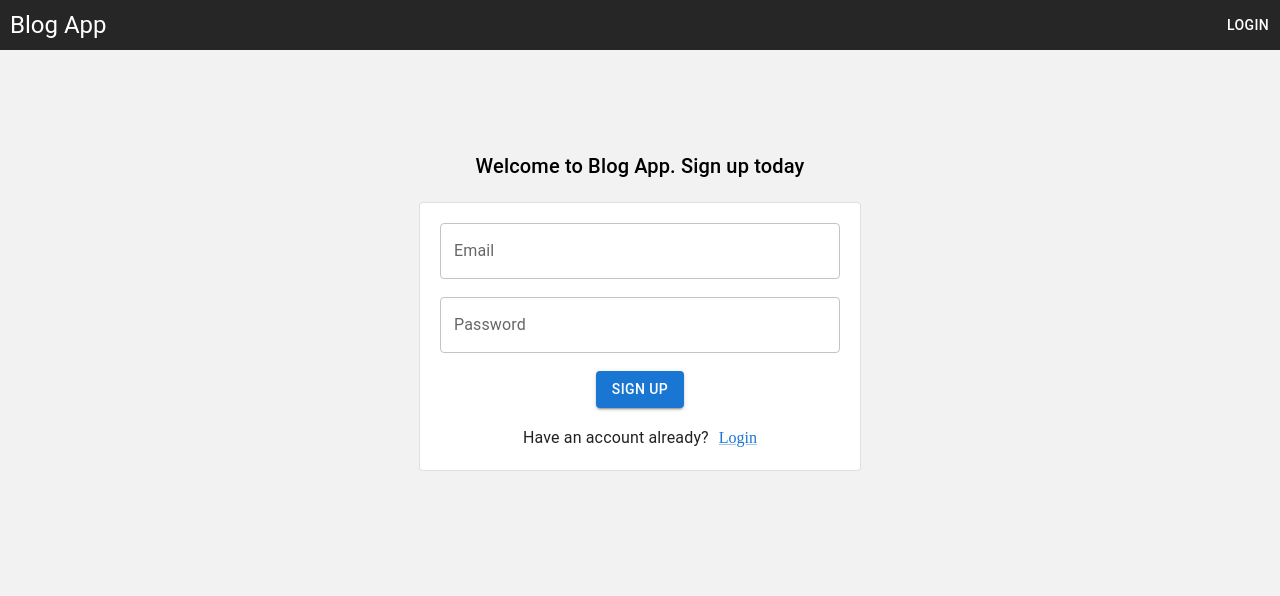
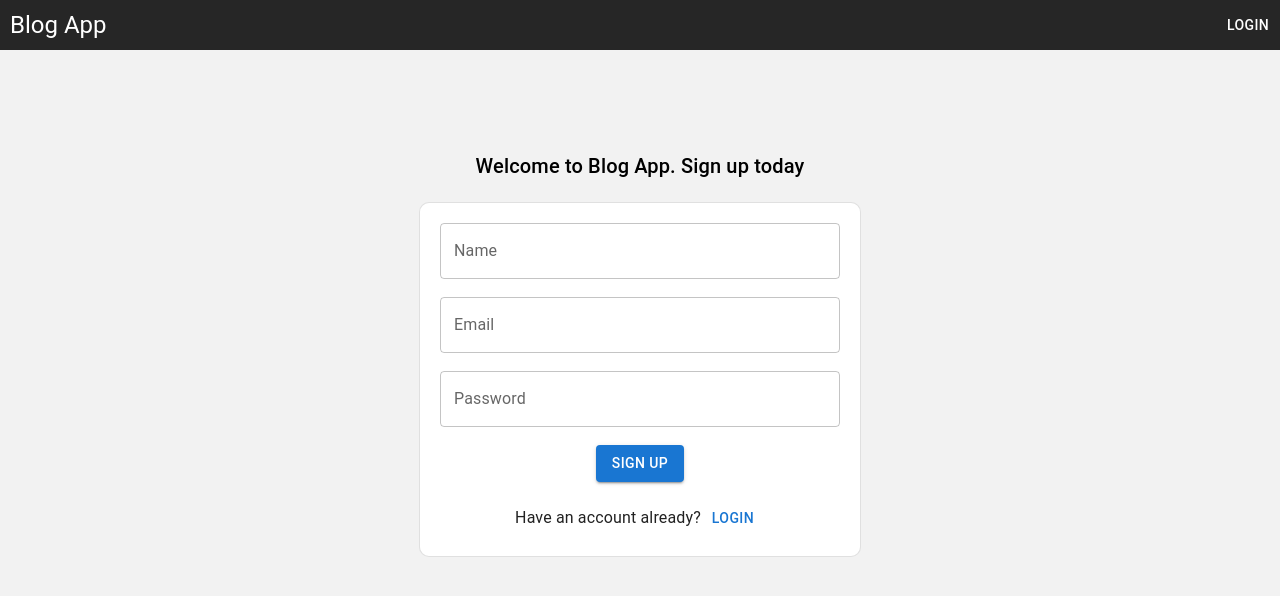
Before and after one commit to krisgoswami/MERN-Blog, a React (Vite) app: page /signup in a window 1280 px wide. Shown: the top 596 px of the page. Built offline with nearby package versions, Linux system fonts and the light colour scheme.

Commit message:
updated routes

```diff
--- a/src/components/AppBar.jsx
+++ b/src/components/AppBar.jsx
@@ -1,8 +1,8 @@
 import { Button, Typography } from '@mui/material';
-import { useNavigate, Outlet, Link } from 'react-router-dom';
+import { Link } from 'react-router-dom';
 
 export default function AppBar() {
-    const navigate = useNavigate();
+    // const navigate = useNavigate();
     return <div style={{
         display: 'flex',
         justifyContent: 'space-between',
@@ -12,7 +12,9 @@ export default function AppBar() {
     }}>
         <Typography
             variant='h5'
-            onClick={() => { navigate("/") }}
+            LinkComponent={Link}
+            to='/'
+            // onClick={() => { navigate("/") }}
             style={{
                 color: 'white',
                 marginLeft: 10,
@@ -20,7 +22,9 @@ export default function AppBar() {
             }}>Blog App</Typography>
         <Button
             variant='text'
-            onClick={() => { navigate("/login") }}
+            LinkComponent={Link}
+            to='/login'
+            // onClick={() => { navigate("/login") }}
             style={{
                 color: 'white'
             }}>Login</Button>
--- a/src/components/Login.jsx
+++ b/src/components/Login.jsx
@@ -1,5 +1,5 @@
-import { Button, Card, TextField, Typography, Link } from '@mui/material';
-import { useNavigate } from 'react-router-dom';
+import { Button, Card, TextField, Typography } from '@mui/material';
+import { Link } from 'react-router-dom';
 
 export default function Login() {
     return <div>
@@ -17,7 +17,8 @@ export default function Login() {
                 variant='outlined'
                 style={{
                     width: 400,
-                    padding: 20
+                    padding: 20,
+                    borderRadius: 10
                 }}>
                 <TextField
                     fullWidth={true}
@@ -37,8 +38,13 @@ export default function Login() {
                         justifyContent: 'center',
                         alignItems: 'center'
                     }}>
-                    <Typography style={{ marginRight: 10 }}>Don't have an account?</Typography>
-                    <Link href="/signup">Sign Up</Link>
+                    <Typography>Don't have an account?</Typography>
+                    <Button
+                        variant='text'
+                        LinkComponent={Link}
+                        to='/signup'
+                    >Sign Up</Button>
+                    {/* <Link href="/signup">Sign Up</Link> */}
                 </div>
             </Card>
         </center>
--- a/src/components/SignUp.jsx
+++ b/src/components/SignUp.jsx
@@ -1,4 +1,5 @@
-import { Button, Card, TextField, Typography, Link } from '@mui/material';
+import { Button, Card, TextField, Typography } from '@mui/material';
+import { Link } from 'react-router-dom';
 
 export default function SignUp() {
     return <div>
@@ -16,8 +17,14 @@ export default function SignUp() {
                 variant='outlined'
                 style={{
                     width: 400,
-                    padding: 20
+                    padding: 20,
+                    borderRadius: 10
                 }}>
+                <TextField
+                    fullWidth={true}
+                    variant='outlined'
+                    label='Name'
+                /><br /><br />
                 <TextField
                     fullWidth={true}
                     variant='outlined'
@@ -36,8 +43,13 @@ export default function SignUp() {
                         justifyContent: 'center',
                         alignItems: 'center'
                     }}>
-                    <Typography style={{ marginRight: 10 }}>Have an account already?</Typography>
-                    <Link href="/login">Login</Link>
+                    <Typography>Have an account already?</Typography>
+                    <Button
+                        variant='text'
+                        LinkComponent={Link}
+                        to='/login'
+                    >Login</Button>
+                    {/* <Link href="/login">Login</Link> */}
                 </div>
             </Card>
         </center>
```
